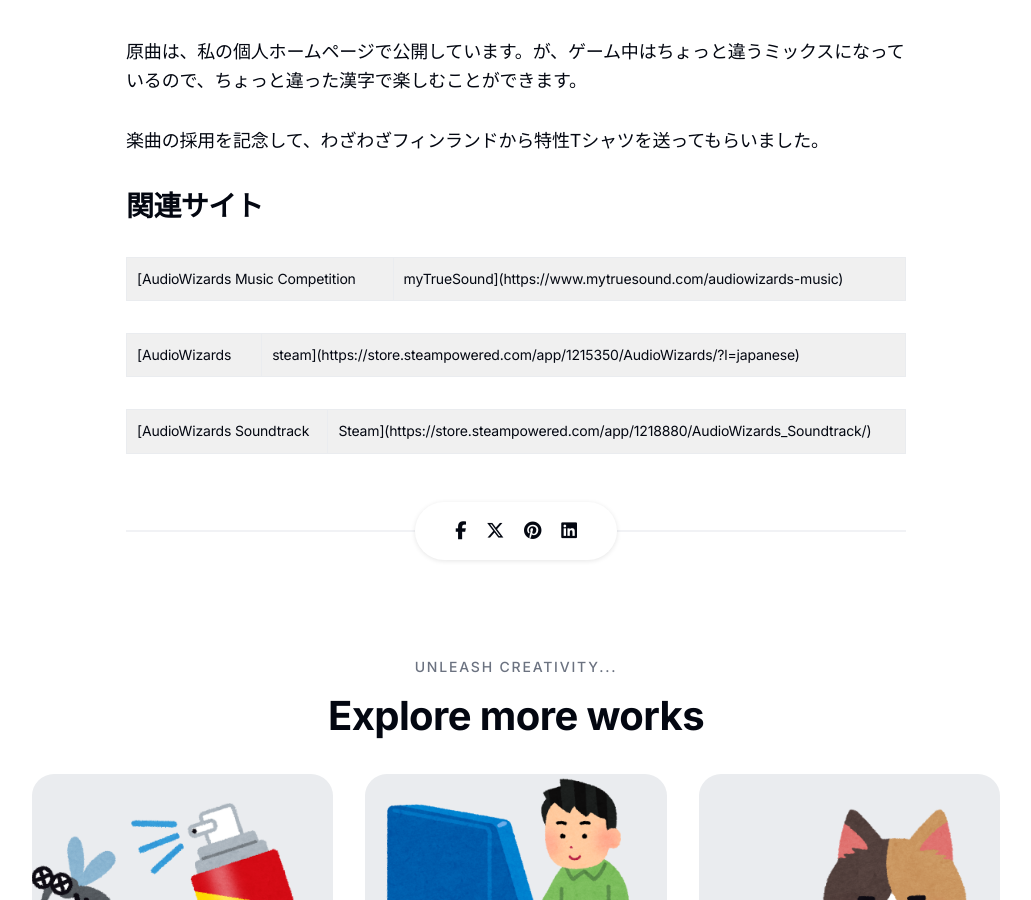
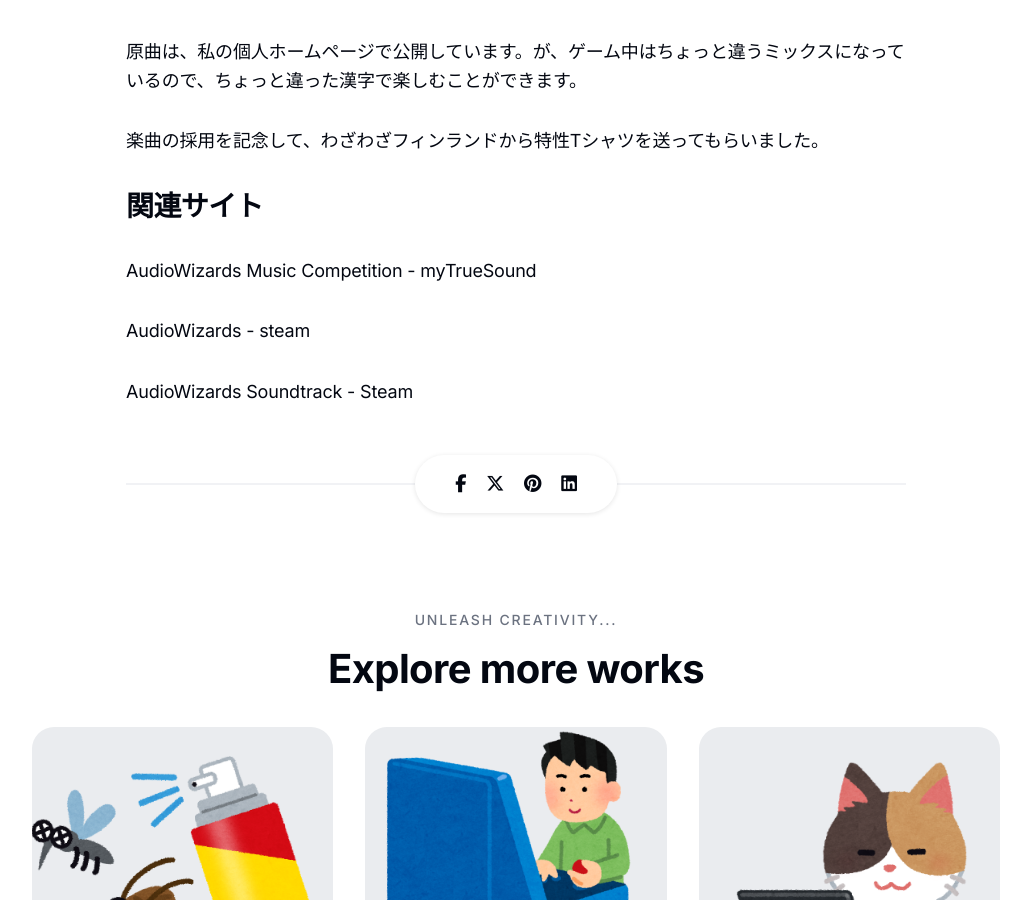
Before and after one commit to yncat/lp, a Jekyll site: the page built from _projects/2019-07-15-audiowizards.md, in a window 1280 px wide and 900 px high, scrolled down 1379 px. Shown: the whole window, without its empty margins (124-1155 px from the left). Built offline with Jekyll 4.4.1, drawn with Linux system fonts in a browser that asks for light colours.

Commit message:
Using | made the markdown format bugged

```diff
--- a/_projects/2019-07-15-audiowizards.md
+++ b/_projects/2019-07-15-audiowizards.md
@@ -18,8 +18,8 @@
 
 ## 関連サイト
 
-[AudioWizards Music Competition | myTrueSound](https://www.mytruesound.com/audiowizards-music)
+[AudioWizards Music Competition - myTrueSound](https://www.mytruesound.com/audiowizards-music)
 
-[AudioWizards | steam](https://store.steampowered.com/app/1215350/AudioWizards/?l=japanese)
+[AudioWizards - steam](https://store.steampowered.com/app/1215350/AudioWizards/?l=japanese)
 
-[AudioWizards Soundtrack | Steam](https://store.steampowered.com/app/1218880/AudioWizards_Soundtrack/)
+[AudioWizards Soundtrack - Steam](https://store.steampowered.com/app/1218880/AudioWizards_Soundtrack/)
```
